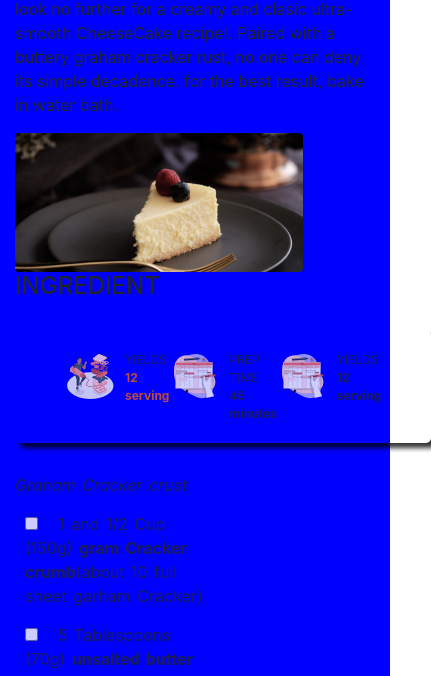
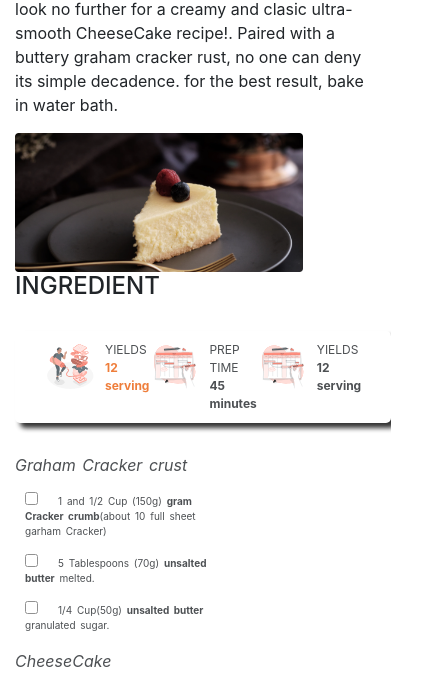
Before and after one commit to sideeq12/Recipee, a plain HTML site: page index.html in a window 390 px wide. Shown: the part 104-780 px from the top of the page, 431 px wide, since content can reach past the window. Drawn offline with nearby package versions, Linux system fonts and the light colour scheme.

Commit message:
style retouch:

```diff
--- a/index.css
+++ b/index.css
@@ -78,16 +78,19 @@ label{
 @media (max-width: 900px){
     .body{
         width: 100%;
-        background-color: blue;
+
     }
     .content{
         flex-direction: column-reverse;
     }
     .recipe{
-        padding: 20px 50px;
+        padding: 10px 30px;
         flex-direction: row;
         margin-top: 10px;
         margin-bottom: 30px;
     }
+    ul li{
+        font-size: 10px;
+    }
 
 }
```
